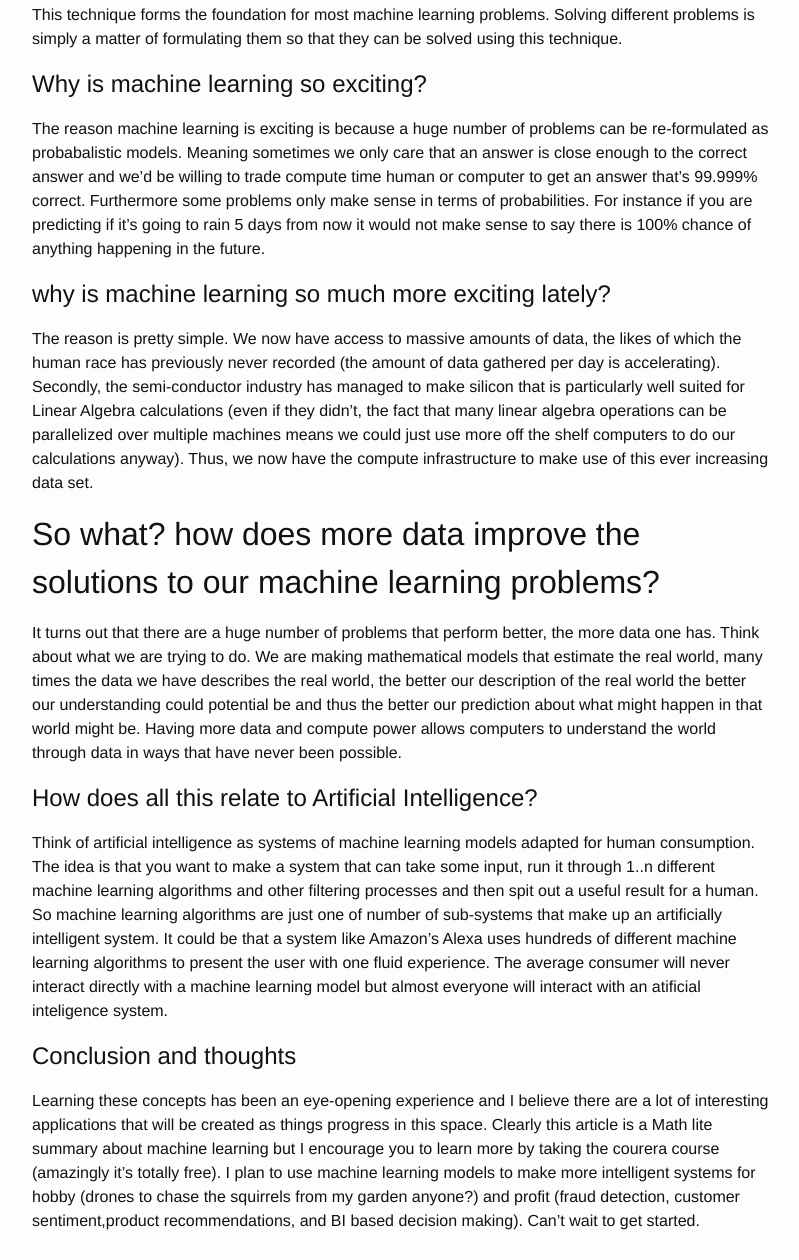
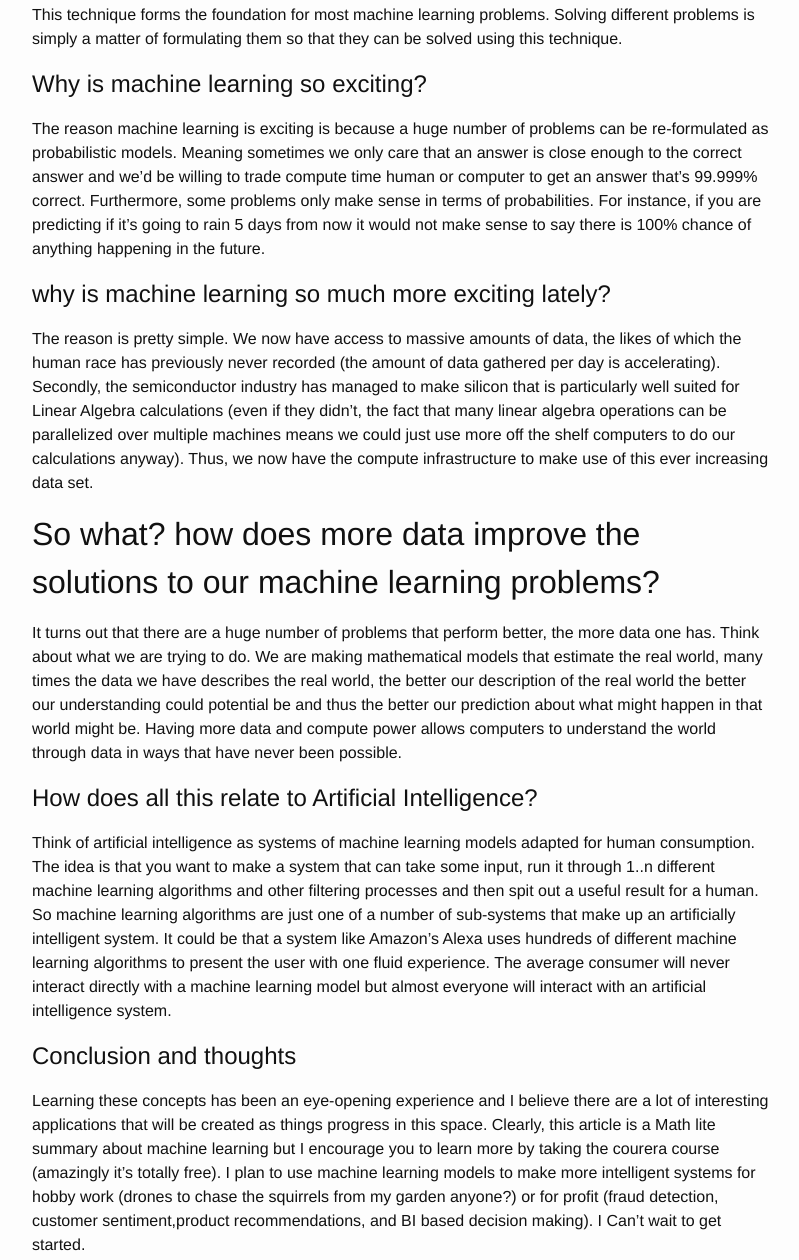
Before and after one commit to johnnyiller/johnnyiller.github.io, a Jekyll site: the page built from _posts/2016-12-1-intro-to-machine-learning.markdown, in a window 1280 px wide and 1400 px high, scrolled down 2061 px, cut to the strip 140-1400 px from the top of the window. Shown: the whole strip, without its empty margins (238-1037 px from the left). Built offline with Jekyll 4.4.1, drawn with Linux system fonts in a browser that asks for light colours; comment, search, counter and statistics services are not loaded; some of the changed text lies outside the part shown.

Commit message:
minor edits

```diff
--- a/_posts/2016-12-1-intro-to-machine-learning.markdown
+++ b/_posts/2016-12-1-intro-to-machine-learning.markdown
@@ -20,7 +20,7 @@
 |80             |700        |500        |
 |120            |600        |810        |
 
-The challenge is to find a mathematical function such that given some value of water and some other value of fertilizer, we precit the amount of corn output we should see for the season.  Anyone familiar with basic economic analysis will recognize this as a simple linear regression problem than can be solved quickly with a little linear algebra.  Typically one would never use machine learning to solve such a simple problem as deterministic methods work just fine at this scale.
+The challenge is to find a mathematical function such that given some value of water and some other value of fertilizer, we predict the amount of corn output we should see for the season.  Anyone familiar with basic economic analysis will recognize this as a simple linear regression problem than can be solved quickly with a little linear algebra.  Typically one would never use machine learning to solve such a simple problem as deterministic methods work just fine at this scale.
 
 ## What does this have to do with machine learning?
 
@@ -47,11 +47,11 @@
 
 # Why is machine learning so exciting?
 
-The reason machine learning is exciting is because a huge number of problems can be re-formulated as probabalistic models.  Meaning sometimes we only care that an answer is close enough to the correct answer and we'd be willing to trade compute time human or computer to get an answer that's 99.999% correct. Furthermore some problems only make sense in terms of probabilities.  For instance if you are predicting if it's going to rain 5 days from now it would not make sense to say there is 100% chance of anything happening in the future.
+The reason machine learning is exciting is because a huge number of problems can be re-formulated as probabilistic models.  Meaning sometimes we only care that an answer is close enough to the correct answer and we'd be willing to trade compute time human or computer to get an answer that's 99.999% correct. Furthermore, some problems only make sense in terms of probabilities.  For instance, if you are predicting if it's going to rain 5 days from now it would not make sense to say there is 100% chance of anything happening in the future.
 
 # why is machine learning so much more exciting lately?
 
-The reason is pretty simple.  We now have access to massive amounts of data, the likes of which the human race has previously never recorded (the amount of data gathered per day is accelerating).  Secondly, the semi-conductor industry has managed to make silicon that is particularly well suited for Linear Algebra calculations (even if they didn't, the fact that many linear algebra operations can be parallelized over multiple machines means we could just use more off the shelf computers to do our calculations anyway).  Thus, we now have the compute infrastructure to make use of this ever increasing data set.
+The reason is pretty simple.  We now have access to massive amounts of data, the likes of which the human race has previously never recorded (the amount of data gathered per day is accelerating).  Secondly, the semiconductor industry has managed to make silicon that is particularly well suited for Linear Algebra calculations (even if they didn't, the fact that many linear algebra operations can be parallelized over multiple machines means we could just use more off the shelf computers to do our calculations anyway).  Thus, we now have the compute infrastructure to make use of this ever increasing data set.
 
 ## So what? how does more data improve the solutions to our machine learning problems?
 
@@ -59,8 +59,8 @@
 
 # How does all this relate to Artificial Intelligence?
 
-Think of artificial intelligence as systems of machine learning models adapted for human consumption.  The idea is that you want to make a system that can take some input, run it through 1..n different machine learning algorithms and other filtering processes and then spit out a useful result for a human.  So machine learning algorithms are just one of number of sub-systems that make up an artificially intelligent system.  It could be that a system like Amazon's Alexa uses hundreds of different machine learning algorithms to present the user with one fluid experience. The average consumer will never interact directly with a machine learning model but almost everyone will interact with an atificial inteligence system.
+Think of artificial intelligence as systems of machine learning models adapted for human consumption.  The idea is that you want to make a system that can take some input, run it through 1..n different machine learning algorithms and other filtering processes and then spit out a useful result for a human.  So machine learning algorithms are just one of a number of sub-systems that make up an artificially intelligent system.  It could be that a system like Amazon's Alexa uses hundreds of different machine learning algorithms to present the user with one fluid experience. The average consumer will never interact directly with a machine learning model but almost everyone will interact with an artificial intelligence system.
 
 # Conclusion and thoughts
 
-Learning these concepts has been an eye-opening experience and I believe there are a lot of interesting applications that will be created as things progress in this space.  Clearly this article is a Math lite summary about machine learning but I encourage you to learn more by taking the courera course (amazingly it's totally free).  I plan to use machine learning models to make more intelligent systems for hobby (drones to chase the squirrels from my garden anyone?) and profit (fraud detection, customer sentiment,product recommendations, and BI based decision making). Can't wait to get started.
+Learning these concepts has been an eye-opening experience and I believe there are a lot of interesting applications that will be created as things progress in this space.  Clearly, this article is a Math lite summary about machine learning but I encourage you to learn more by taking the courera course (amazingly it's totally free).  I plan to use machine learning models to make more intelligent systems for hobby work (drones to chase the squirrels from my garden anyone?) or for profit (fraud detection, customer sentiment,product recommendations, and BI based decision making). I Can't wait to get started.
```
Also changed, not shown: other parts of _posts/2016-12-1-intro-to-machine-learning.markdown (+5 -5 lines).
